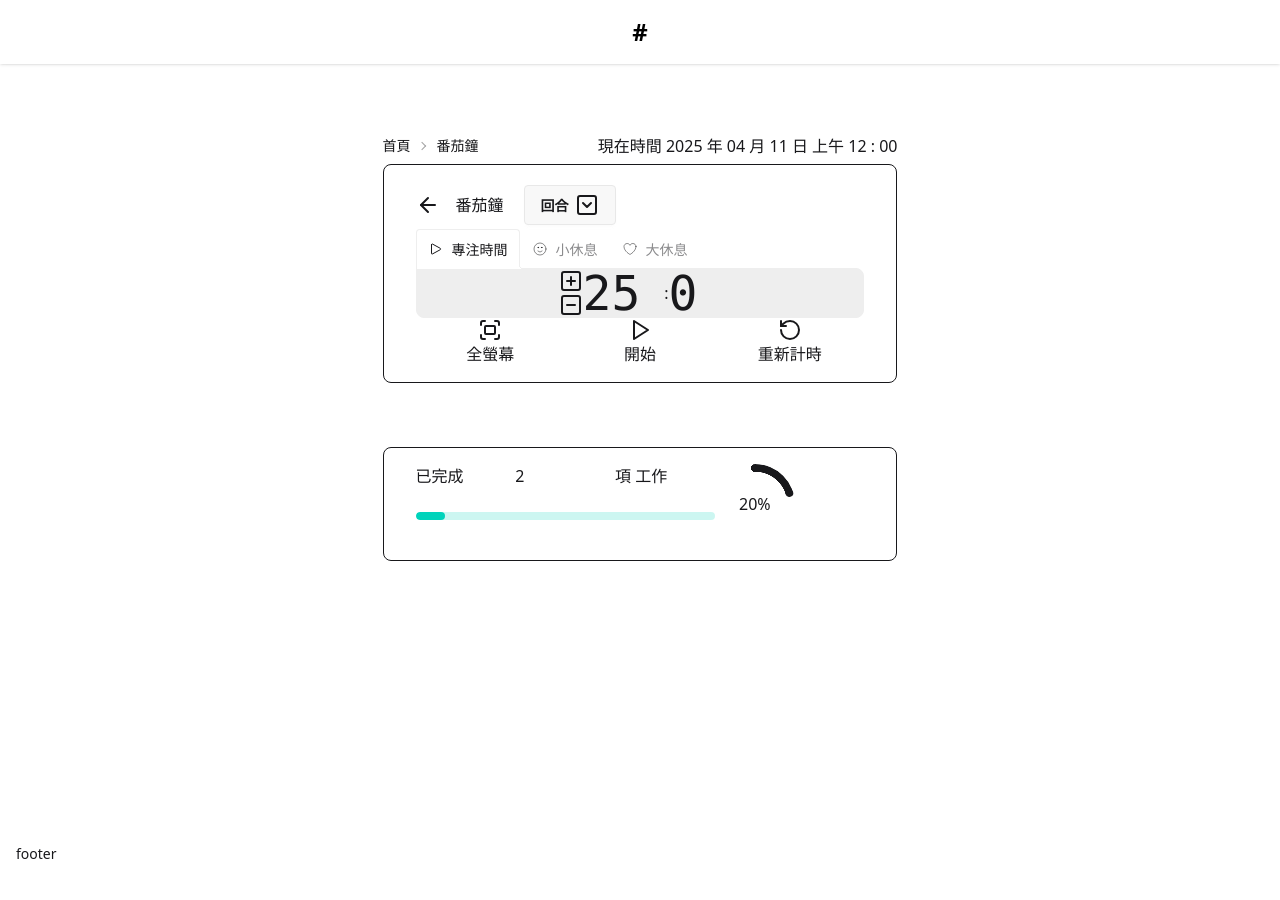
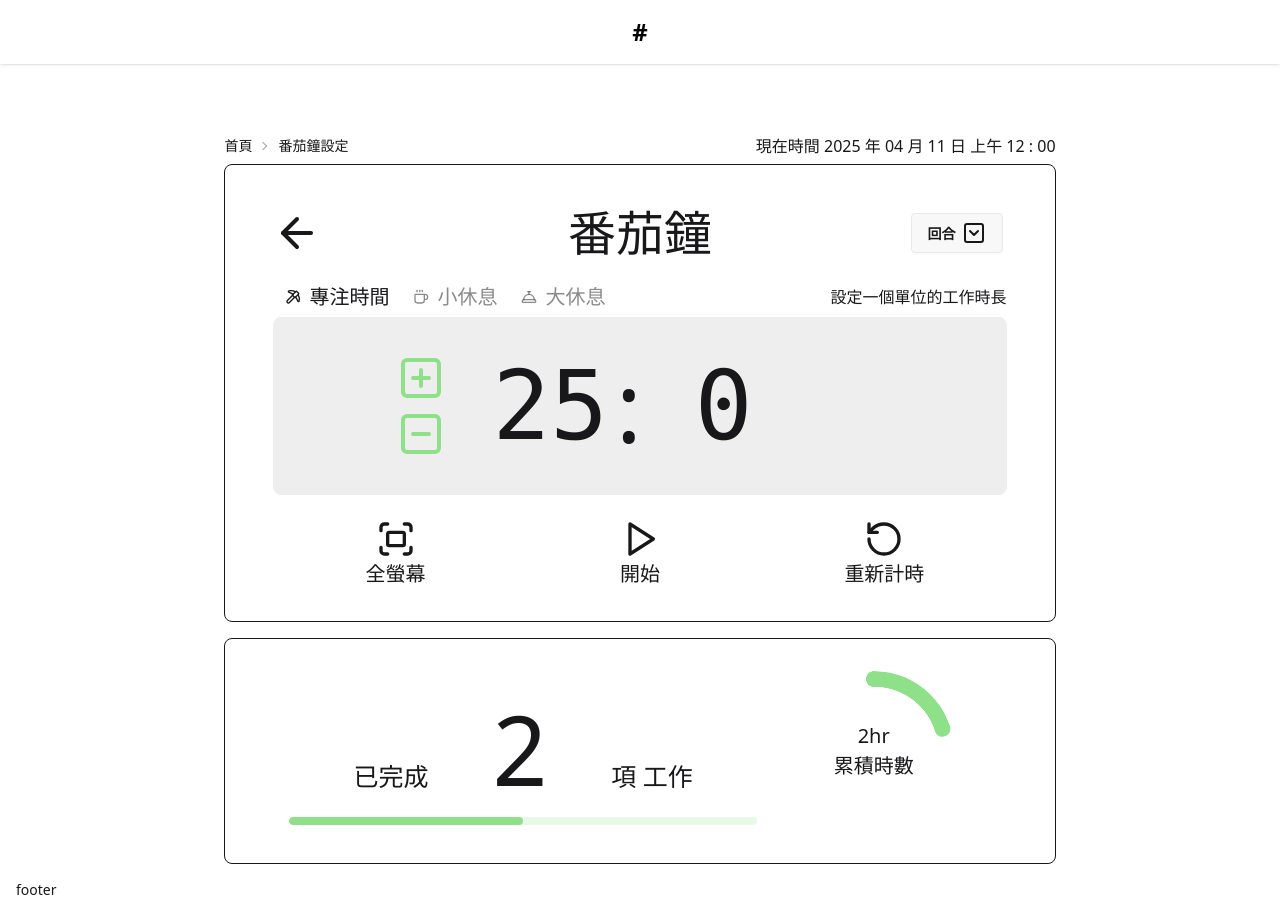
Before and after one commit to emba2ra3star/NTUEDTD_REACT_Just-Today, a React (Vite) app: page /Pomodoro in a window 1280 px wide. Before the commit the page ends 864 px from the top, so only its background shows below. Built offline with nearby package versions, Linux system fonts and the light colour scheme.

Commit message:
番茄鐘css與連結

```diff
--- a/src/components/pomodoro/ClockFace.jsx
+++ b/src/components/pomodoro/ClockFace.jsx
@@ -1,65 +1,50 @@
-import { SquareMinus, SquarePlus } from "lucide-react";
+import { Coffee, ConciergeBell, Dot, Pickaxe, SquareMinus, SquarePlus } from "lucide-react";
 import { useState } from "react";
 import ClockTimer from "./ClockTimer";
 
 
 function ClockFace() {
-    const [counter, setCounter] = useState(25);
+    const tabList = [
+        { label: "專注時間", icon: <Pickaxe className="size-4 me-2" />, minHand: 25, secHand: 0,note:"設定一個單位的工作時長" },
+        { label: "小休息", icon: <Coffee className="size-4 me-2" />, minHand: 5, secHand: 0,note:"設定一個單位的間歇休息時長" },
+        { label: "大休息", icon: <ConciergeBell className="size-4 me-2" />, minHand: 15, secHand: 0,note:"設定回合結束後的休息時長" },
+    ];
+    const [activeTab, setActiveTab] = useState(0);
+
     return (
-        <div className="tabs tabs-lift">
-            {/* 專注時間 */}
-            <label className="tab">
-                <input type="radio" name="my_tabs_4" defaultChecked />
-                <svg xmlns="http://www.w3.org/2000/svg" fill="none" viewBox="0 0 24 24" strokeWidth="1.5" stroke="currentColor" className="size-4 me-2"><path strokeLinecap="round" strokeLinejoin="round" d="M5.25 5.653c0-.856.917-1.398 1.667-.986l11.54 6.347a1.125 1.125 0 0 1 0 1.972l-11.54 6.347a1.125 1.125 0 0 1-1.667-.986V5.653Z" /></svg>
-                專注時間
-            </label>
+        <div>
+            {/* 標籤列 */}
+            <div className=" mt-[0.5rem] tabs tabs-lift flex flex-row justify-between items-center">
+                <div>
+                    {tabList.map((tab, index) => (
+                        <button
+                            key={index}
+                            className={`tab ${activeTab === index ? "tab-active" : ""} text-[20px]`}
+                            onClick={() => setActiveTab(index)}
+                        >
+                            {tab.icon}
+                            {tab.label}
+                        </button>
+                    ))}
+                </div>
+                <p className="hidden md:block items-end text-[1rem]">{tabList[activeTab].note}</p>
+            </div>
 
-            <div className="tab-content bg-base-300 border-base-300">
-                <div className="flex flex-row justify-center items-center">
-                    <div>
-                        <SquarePlus />
-                        <SquareMinus />
+            {/* 內容區塊 */}
+            <div className="bg-base-300 border border-base-300 rounded-box p-4">
+                <div className="flex flex-cols justify-center items-center gap-[3rem]">
+                    <div className="justify-center grid grid-rows-2 gap-2 items-center">
+                        <SquarePlus size={"48px"} color="#8FE189" />
+                        <SquareMinus size={"48px"} color="#8FE189" />
                     </div>
-                    <ClockTimer val={counter}/>
-                    <span>:</span>
-                    <ClockTimer val={0}/>
+                    <div className="grid grid-cols-5 justify-center items-center text-[96px] mr-[102px]">
+                        <ClockTimer val={tabList[activeTab].minHand} textSize={96} />
+                        <span className="col-span-1 mx-2">:</span>
+                        <ClockTimer val={tabList[activeTab].secHand} textSize={96} />
+                    </div>
                 </div>
             </div>
-            {/* 小休息 */}
-            <label className="tab">
-                <input type="radio" name="my_tabs_4"/>
-                <svg xmlns="http://www.w3.org/2000/svg" fill="none" viewBox="0 0 24 24" strokeWidth="1.5" stroke="currentColor" className="size-4 me-2"><path strokeLinecap="round" strokeLinejoin="round" d="M15.182 15.182a4.5 4.5 0 0 1-6.364 0M21 12a9 9 0 1 1-18 0 9 9 0 0 1 18 0ZM9.75 9.75c0 .414-.168.75-.375.75S9 10.164 9 9.75 9.168 9 9.375 9s.375.336.375.75Zm-.375 0h.008v.015h-.008V9.75Zm5.625 0c0 .414-.168.75-.375.75s-.375-.336-.375-.75.168-.75.375-.75.375.336.375.75Zm-.375 0h.008v.015h-.008V9.75Z" /></svg>
-                小休息
-            </label>
-            <div className="tab-content bg-base-300 border-base-300">
-                <div className="flex flex-row justify-center items-center">
-                    <div>
-                        <SquarePlus />
-                        <SquareMinus />
-                    </div>
-                    <ClockTimer val={5}/>
-                    <span>:</span>
-                    <ClockTimer val={0}/>
-                </div>
-            </div>
-            {/* 大休息 */}
-            <label className="tab">
-                <input type="radio" name="my_tabs_4" />
-                <svg xmlns="http://www.w3.org/2000/svg" fill="none" viewBox="0 0 24 24" strokeWidth="1.5" stroke="currentColor" className="size-4 me-2"><path strokeLinecap="round" strokeLinejoin="round" d="M21 8.25c0-2.485-2.099-4.5-4.688-4.5-1.935 0-3.597 1.126-4.312 2.733-.715-1.607-2.377-2.733-4.313-2.733C5.1 3.75 3 5.765 3 8.25c0 7.22 9 12 9 12s9-4.78 9-12Z" /></svg>
-                大休息
-            </label>
-            <div className="tab-content bg-base-300 border-base-300">
-                <div className="flex flex-row justify-center items-center">
-                    <div>
-                        <SquarePlus />
-                        <SquareMinus />
-                    </div>
-                    <ClockTimer val={15}/>
-                    <span>:</span>
-                    <ClockTimer val={0}/>
-                </div>
-            </div>
-        </div >
+        </div>
     );
 }
 
--- a/src/components/pomodoro/ClockTimer.jsx
+++ b/src/components/pomodoro/ClockTimer.jsx
@@ -1,6 +1,6 @@
-function ClockTimer({val}) {
+function ClockTimer({val,textSize}) {
     return (
-        <span className="countdown font-mono text-[48px] mr-[1.5rem]">
+        <span className={`col-span-2 countdown font-mono text-[${textSize}px] mx-auto`}>
             <span className="text-[{48}px]" style={{ "--value": val } /* as React.CSSProperties */} aria-live="polite" aria-label={val}></span>
         </span>
     );
--- a/src/components/pomodoro/TimerSetting.jsx
+++ b/src/components/pomodoro/TimerSetting.jsx
@@ -1,14 +1,31 @@
-import { ArrowLeft, SquareChevronDown, Fullscreen, Play,RotateCcw } from "lucide-react";
+import { ArrowLeft, SquareChevronDown, Fullscreen, Play, RotateCcw } from "lucide-react";
 import ClockFace from "./ClockFace";
+import { Link } from "react-router";
 
 
 function TimerSetting() {
     return (
-        <div className="flex flex-col px-[2rem] py-[1rem] bg-base-100 border-1 rounded-lg border-base-content">
-            <div className="flex flex-row gap-[1rem] items-center">
-                <ArrowLeft />
-                <span>番茄鐘</span>
-                <div className="dropdown dropdown-end">
+        <div className="flex flex-col px-[3rem] py-[2rem] bg-base-100 border-1 rounded-lg border-base-content">
+            {/* Title */}
+            <PromodoTitle />
+
+            {/* 鐘面 */}
+            <ClockFace />
+
+            {/* 操作 */}
+            <BtnBar />
+        </div>
+    );
+}
+
+function PromodoTitle() {
+    return (
+        <div className="grid grid-cols-3 gap-[1rem] items-center">
+            <Link to="/" className="w-fit hover:opacity-80">
+                <ArrowLeft size="48px" />
+            </Link>
+            <span className="mx-auto text-[48px]">番茄鐘</span>
+            <div className="justify-self-end dropdown dropdown-end">
                 <div tabIndex={0} role="button" className="btn m-1">
                     <p>回合</p>
                     <SquareChevronDown />
@@ -20,22 +37,23 @@ function TimerSetting() {
                 </ul>
             </div>
         </div>
-            {/* 鐘面 */}
-            <ClockFace />
-            {/* 操作 */}
-            <div className="grid grid-cols-3">
+    );
+}
+
+function BtnBar() {
+    return (
+        <div className="grid grid-cols-3 mt-6 text-[20px]">
             <div className="flex flex-col jusify-center items-center">
-                    <Fullscreen />
+                <Fullscreen size={"40px"} />
                 <p>全螢幕</p>
             </div>
             <div className="flex flex-col jusify-center items-center">
-                    <Play />
+                <Play size={"40px"} />
                 <p>開始</p>
             </div>
             <div className="flex flex-col jusify-center items-center">
-                    <RotateCcw />
+                <RotateCcw size={"40px"} />
                 <p>重新計時</p>
-                </div>
             </div>
         </div>
     );
--- a/src/index.css
+++ b/src/index.css
@@ -19,6 +19,7 @@
 .footer {
     grid-area: footer;
 }
+
 body {
     margin: 0;
-  }
+    }
--- a/src/pages/Pomodoro.jsx
+++ b/src/pages/Pomodoro.jsx
@@ -1,5 +1,6 @@
 import { Helmet } from "react-helmet-async";
 import TimerSetting from "../components/pomodoro/TimerSetting";
+import { Link } from "react-router";
 
 function Pomodoro() {
     return (
@@ -11,29 +12,55 @@ function Pomodoro() {
                 <div className="flex flex-row gap-[4rem] justify-between items-center">
                     <div className="breadcrumbs text-sm">
                         <ul>
-                            <li><a>首頁</a></li>
-                            <li><a>番茄鐘</a></li>
+                            <li><Link to={"/"}>首頁</Link></li>
+                            <li><Link to={"/Pomodoro"}>番茄鐘設定</Link></li>
                         </ul>
                     </div>
                     <p>現在時間 2025 年 04 月 11 日 上午 12 : 00</p>
                 </div>
+
                 {/* 番茄鐘設定區 */}
                 <TimerSetting />
+
                 {/* 進度條區 */}
-                <div className="grid grid-cols-3 mt-16 px-[2rem] py-[1rem] bg-base-100 border-1 rounded-lg border-base-content">
-                    <div className="col-span-2 grid grid-cols-3">
-                        <p>已完成</p>
-                        <span>2</span>
-                        <p>項 工作</p>
-                        <progress className="col-span-3 progress progress-accent" value="10" max="100"></progress>
-                    </div>
-                    <div className="col-span-1 radial-progress" style={{ "--value": 20 } /* as React.CSSProperties */}
-                        aria-valuenow={20} role="progressbar">20%</div>
-                </div>
+                <ProgressBars />
+
             </div>
             <div className="footer">footer</div>
-        </div>
+        </div >
     );
 }
 
 export default Pomodoro;
+
+function ProgressBars() {
+    return (
+        <div className="grid grid-cols-3 mt-[1rem] px-[4rem] py-[2rem] bg-base-100 border-1 rounded-lg border-base-content">
+            <div className="col-span-2 grid grid-cols-3 justify-center items-center text-[25px]">
+                <p className="col-span-3 text-center px-[4rem] mb-[-1rem]">
+                    已完成
+                    <span className="text-[96px] mx-[4rem]">2</span>
+                    項 工作
+                </p>
+                <progress
+                    className="col-span-3 progress text-[#8FE189]"
+                    value="50"
+                    max="100"
+                >
+                </progress>
+            </div>
+            <div
+                className="col-span-1 radial-progress justify-self-center text-[#8FE189] flex flex-col justify-center items-center text-[20px]"
+                style={{
+                    "--value": 20,
+                    "--size": "10rem",
+                } /* as React.CSSProperties */}
+                aria-valuenow={20}
+                role="progressbar"
+            >
+                <span className="text-base-content">2hr</span>
+                <span className="text-base-content">累積時數</span>
+            </div>
+        </div>
+    );
+}
```
Lines whose indentation alone changed are shown as unchanged.
